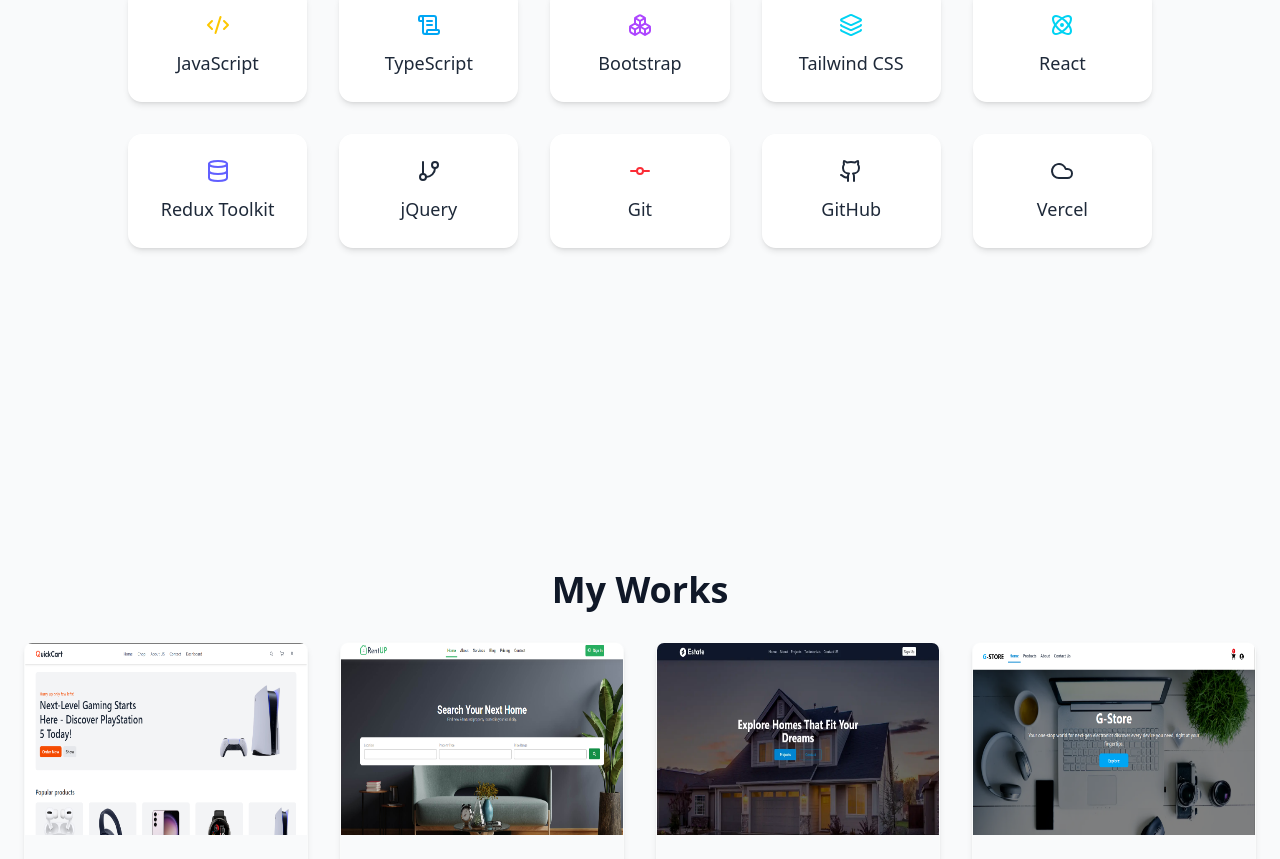
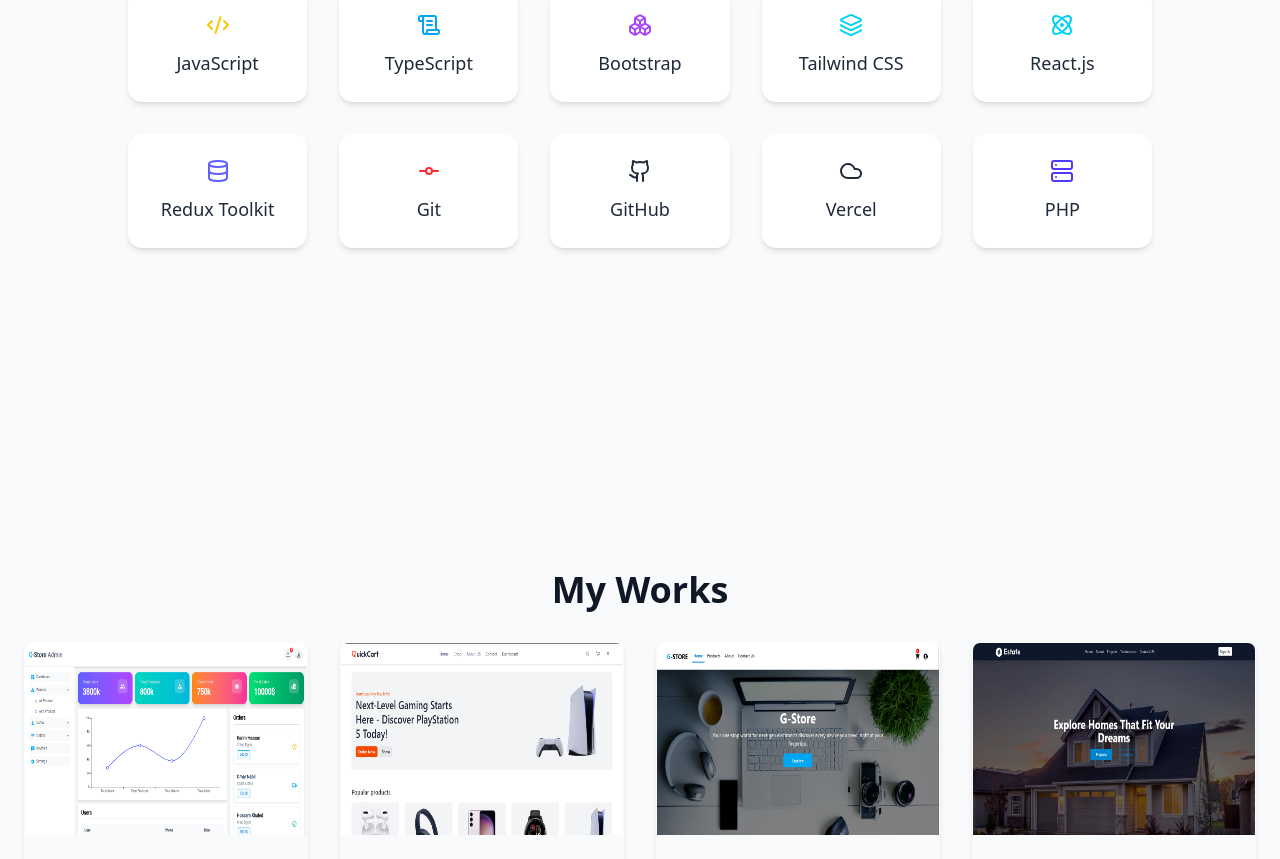
Before and after one commit to ahmed2020026/PortifolioDesign, a React (Vite) app: page / in a window 1280 px wide. Shown: the part 1926-2785 px from the top of the page. Built offline with nearby package versions, Linux system fonts and the light colour scheme.

Commit message:
Add new features

```diff
--- a/src/App.tsx
+++ b/src/App.tsx
@@ -23,7 +23,7 @@
             <header
                 className={`fixed top-0 left-0 w-full z-20 p-2 blur-defficult ${order
                     ? 'text-white bg-gray-900'
-                    : 'text-gray-900 bg-white'
+                    : 'text-gray-900 bg-gray-50'
                     } `}>
                 <Navbar />
             </header>
--- a/src/assets/system.tsx
+++ b/src/assets/system.tsx
@@ -5,6 +5,8 @@
 import React_Project_4 from './images/react_project_4.png'
 import React_Project_5 from './images/quick_cart.png'
 import graduation from './images/G.png'
+import Burger from './images/Burger.png'
+import Portifolio_2 from './images/portifolio_2.png'
 
 import Bien from './images/bien.png'
 import Res from './images/res.png'
@@ -27,6 +29,7 @@
     Cpu,
     Rocket,
     ScrollText,
+    Server,
 } from "lucide-react";
 
 export const NavLinks = [
@@ -63,18 +66,26 @@
     { name: "TypeScript", icon: <ScrollText className="text-sky-500 mx-auto" /> },
     { name: "Bootstrap", icon: <Boxes className="text-purple-500 mx-auto" /> },
     { name: "Tailwind CSS", icon: <Layers className="text-cyan-400 mx-auto" /> },
-    { name: "React", icon: <Atom className="text-cyan-400 mx-auto" /> },
+    { name: "React.js", icon: <Atom className="text-cyan-400 mx-auto" /> },
     { name: "Redux Toolkit", icon: <Database className="text-indigo-500 mx-auto" /> },
-    { name: "jQuery", icon: <GitBranch className="text-blue- mx-auto" /> },
 
 
     // --- Tools & Platforms ---
     { name: "Git", icon: <GitCommit className="text-red-500 mx-auto" /> },
     { name: "GitHub", icon: <Github className="text-gray- mx-auto" /> },
     { name: "Vercel", icon: <Cloud className="text-gray- mx-auto" /> },
+    { name: "PHP", icon: <Server className="text-indigo-600 mx-auto" /> },
 ];
 
 export const Projects = [
+    // 🔝 مشاريع قوية (React + Tailwind + API + Material/Redux)
+    {
+        title: "DashBoard Website",
+        image: React_Project_4,
+        tech: ["React.js", "TailwindCSS", "Redux Toolkit", "Material UI", "Api"],
+        demo: "http://g-store-dashboard.vercel.app/",
+        github: "/Dashboard",
+    },
     {
         title: "Quick Cart",
         image: React_Project_5,
@@ -83,39 +94,55 @@
         github: "/QuickCart",
     },
     {
-        title: "React Project",
+        title: "e-commerce",
+        image: React_Project_3,
+        tech: ["React.js", "TailwindCSS", "Api", "AOS", "Material UI"],
+        demo: "https://ahmed2020026.github.io/e-commerce/",
+        github: "/e-commerce",
+    },
+    {
+        title: "Estate Website",
+        image: React_Project_2,
+        tech: ["React.js", "TailwindCSS", "AOS", "Material UI"],
+        demo: "https://ahmed2020026.github.io/Estate_project/",
+        github: "/Estate_project",
+    },
+    // 🔹 مشروع Freelance (React + Tailwind + Material UI)
+    {
+        title: "Burger Website",
+        image: Burger,
+        tech: ["React.js", "tailwindCSS", "Material UI", "AOS"],
+        demo: "https://store-temi.vercel.app/",
+        github: "/Burger",
+    },
+    {
+        title: "RentUP Website",
         image: React_Project_1,
-        tech: ["React"],
+        tech: ["React.js"],
         demo: "https://ahmed2020026.github.io/FirstProject/",
         github: "/FirstProject",
     },
     {
-        title: "Estate Website",
-        image: React_Project_2,
-        tech: ["React", "TailwindCSS", "AOS", "Material UI"],
-        demo: "https://ahmed2020026.github.io/Estate_project/",
-        github: "/Estate_project",
+        title: "Portfolio Version 2",
+        image: Portifolio_2,
+        tech: ["React.js", "TailwindCSS", "AOS"],
+        demo: "https://ahmed2020026.github.io/Portifolio_v2/",
+        github: "/Portifolio_v2",
     },
     {
-        title: "e-commerce",
-        image: React_Project_3,
-        tech: ["React", "TailwindCSS", "Api", "AOS", "Material UI"],
-        demo: "https://ahmed2020026.github.io/e-commerce/",
-        github: "/e-commerce",
-    },
-    {
-        title: "DashBoard Website",
-        image: React_Project_4,
-        tech: ["React", "TailwindCSS", "Redux Toolkit", "Material UI", "Api"],
-        demo: "http://g-store-dashboard.vercel.app/",
-        github: "/Dashboard",
-    },
-    {
-        title: "Portfolio Website",
+        title: "Portfolio Version 1",
         image: Por,
         tech: ["HTML", "CSS", "JavaScript"],
         demo: "https://ahmed2020026.github.io/portifolio/",
         github: "/portifolio",
+    },
+    // 🟢 مشاريع متوسطة (HTML/CSS/JS مع Tailwind أو Bootstrap)
+    {
+        title: "Graduation Project",
+        image: graduation,
+        tech: ["HTML", "CSS", "JavaScript", "TailwindCSS"],
+        demo: "https://embedskill.tryasp.net/",
+        github: "/ProjectGraduation",
     },
     {
         title: "e-commerce",
@@ -138,11 +165,4 @@
         demo: "https://ahmed2020026.github.io/resturant/",
         github: "/resturant",
     },
-    {
-        title: "Graduation Project",
-        image: graduation,
-        tech: ["HTML", "CSS", "JavaScript", "TailwindCSS"],
-        demo: "https://embedskill.tryasp.net/",
-        github: "/ProjectGraduation",
-    },
-]
+];
--- a/src/sections/ٍSkills.tsx
+++ b/src/sections/ٍSkills.tsx
@@ -20,7 +20,7 @@
                 <div className="grid grid-cols-1 sm:grid-cols-3 md:grid-cols-4 lg:grid-cols-5 gap-8 max-w-5xl mx-auto">
                     {Skills.map((skill, index) => (
                         <div data-aos="fade-up" key={index} data-aos-delay={index * 100}>
-                            <div className={`flex sm:block item-center gap-5 p-6 duration-150 rounded-xl border border-white/20 shadow-md hover:shadow-lg transform hover:-translate-y-1 ${order ? "bg-gray-900 hover:bg-gray-800" : "bg-white hover:bg-gray-100"}`}>
+                            <div className={`flex sm:block item-center gap-5 p-6 duration-150 rounded-xl border border-white/20 transition-all shadow-md hover:shadow-lg transform hover:-translate-y-1 ${order ? "bg-gray-900 hover:bg-gray-800" : "bg-white hover:bg-gray-100"}`}>
                                 <div className="text-4xl sm:mb-3">
                                     {React.cloneElement(skill.icon, { 'aria-hidden': true })}
                                 </div>
```
Also changed, not shown: src/assets/images/Burger.png (added), src/assets/images/portifolio_2.png (added).
